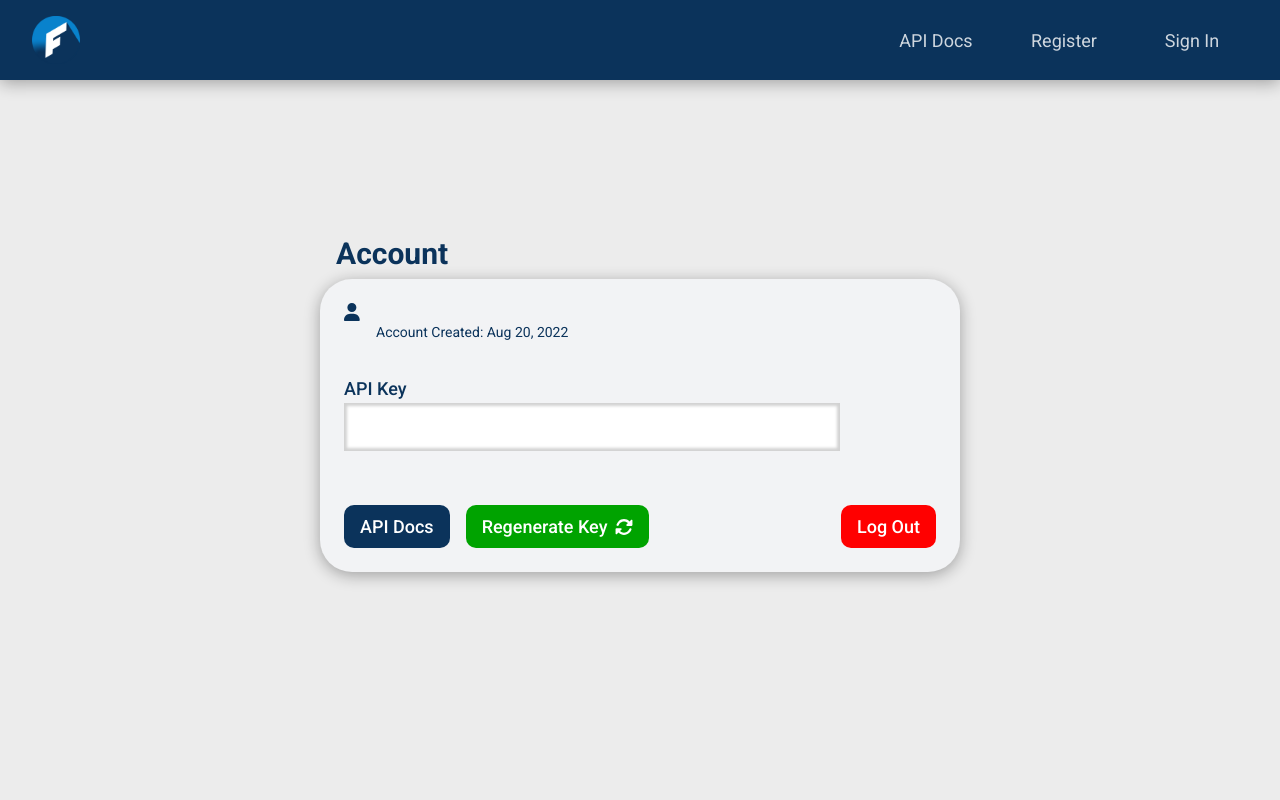
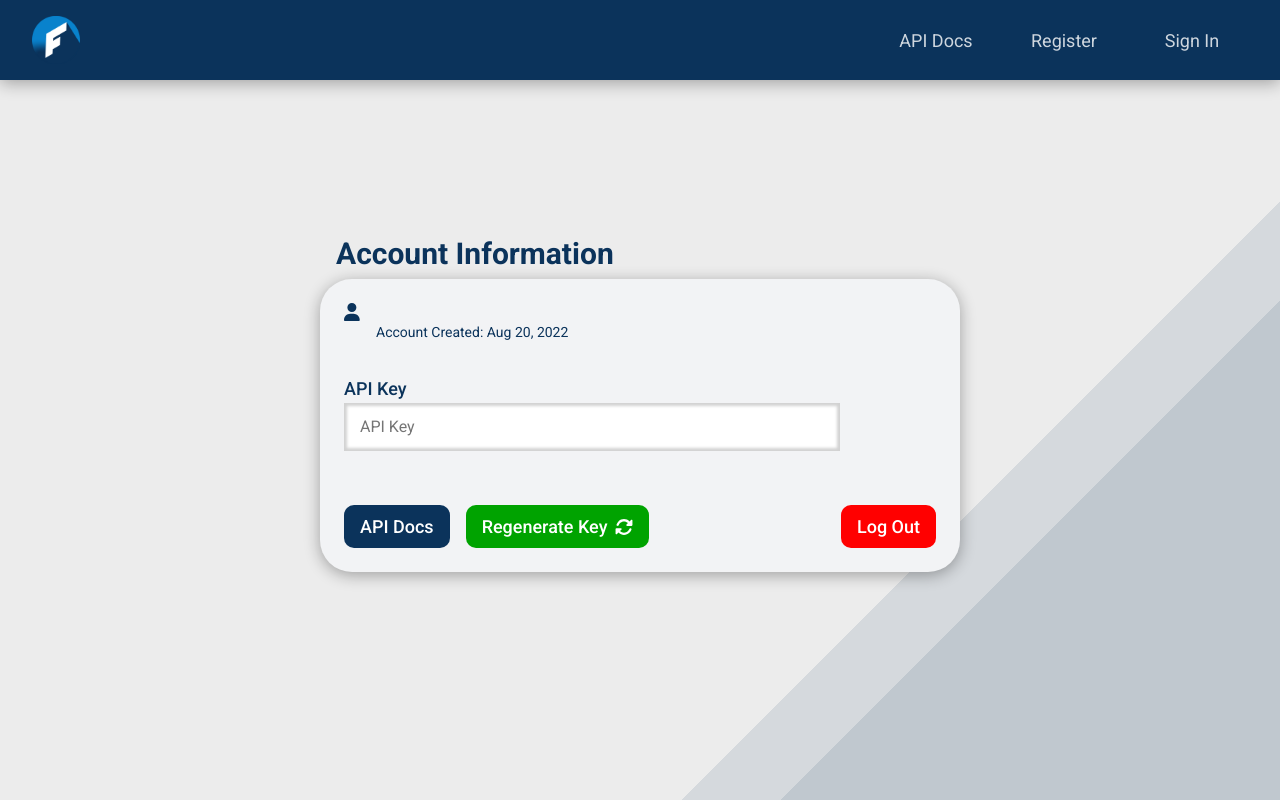
Before and after one commit to dnitecki/finfetch-ui, a React (Create React App) app: page /api/account in a window 1280 px wide. Built offline with nearby package versions, Linux system fonts and the light colour scheme; no server answers.

Commit message:
more styles

```diff
--- a/src/apps/finfetch-api/pages/account/Account.jsx
+++ b/src/apps/finfetch-api/pages/account/Account.jsx
@@ -28,8 +28,12 @@ export default function Account() {
       <Helmet>
         <title>FinFetch | Account</title>
       </Helmet>
+      <div className="bg-animation">
+        <div className="bg-layer-3"></div>
+        <div className="bg-layer-4"></div>
+      </div>
       <div className="account-container">
-        <div className="account-header-text">Account</div>
+        <div className="account-header-text">Account Information</div>
         <div className="account-info">
           <div className="account-email">
             <FontAwesomeIcon icon={faUser} />
@@ -46,6 +50,7 @@ export default function Account() {
               type="text"
               readOnly="true"
               value={info?.key}
+              placeholder="API Key"
             />
           </div>
           <div className="account-button-container">
--- a/src/apps/finfetch-api/pages/account/Account.scss
+++ b/src/apps/finfetch-api/pages/account/Account.scss
@@ -6,6 +6,7 @@
   align-content: center;
   align-items: center;
   background: #ececec;
+  overflow: hidden;
   position: relative;
 }
 .account-container {
```
